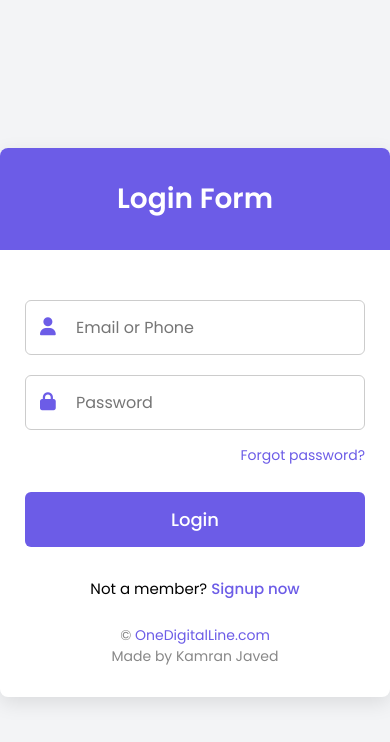
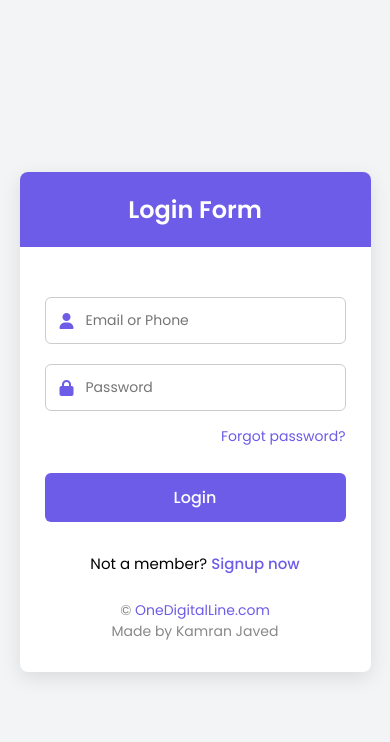
Before and after one commit to meetkamranjaved/responsive-login-form, a plain HTML site: page index.html in a window 390 px wide. Drawn offline with Linux system fonts and the light colour scheme.

Commit message:
Update style.css

```diff
--- a/style.css
+++ b/style.css
@@ -135,3 +135,28 @@ section {
 .signup-link a:hover {
   text-decoration: underline;
 }
+
+@media (max-width: 480px) {
+  main {
+    width: 90%;
+  }
+
+  header {
+    font-size: 24px;
+    padding: 20px 0;
+  }
+
+  .input-group input {
+    padding: 12px 12px 12px 40px;
+    font-size: 14px;
+  }
+
+  .input-group i {
+    font-size: 16px;
+  }
+
+  .submit-btn input {
+    font-size: 16px;
+    padding: 12px;
+  }
+}
```
